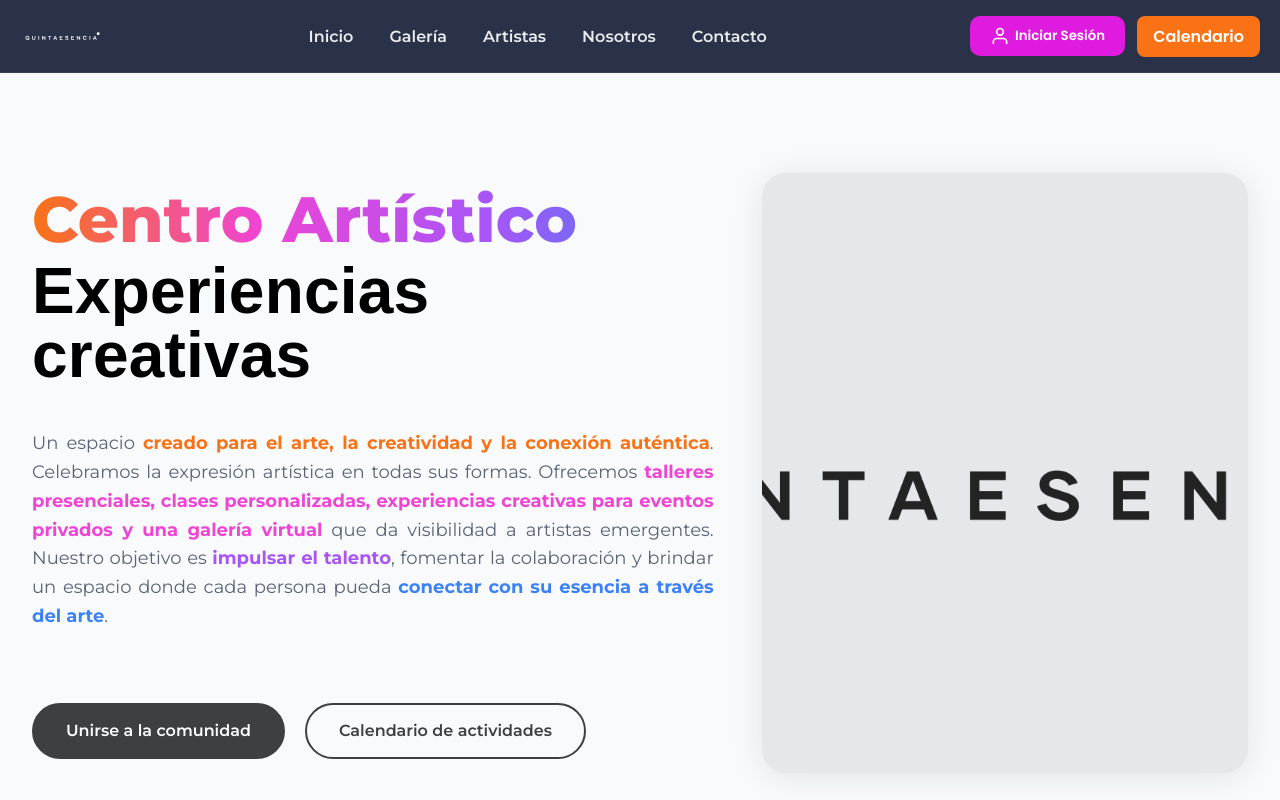
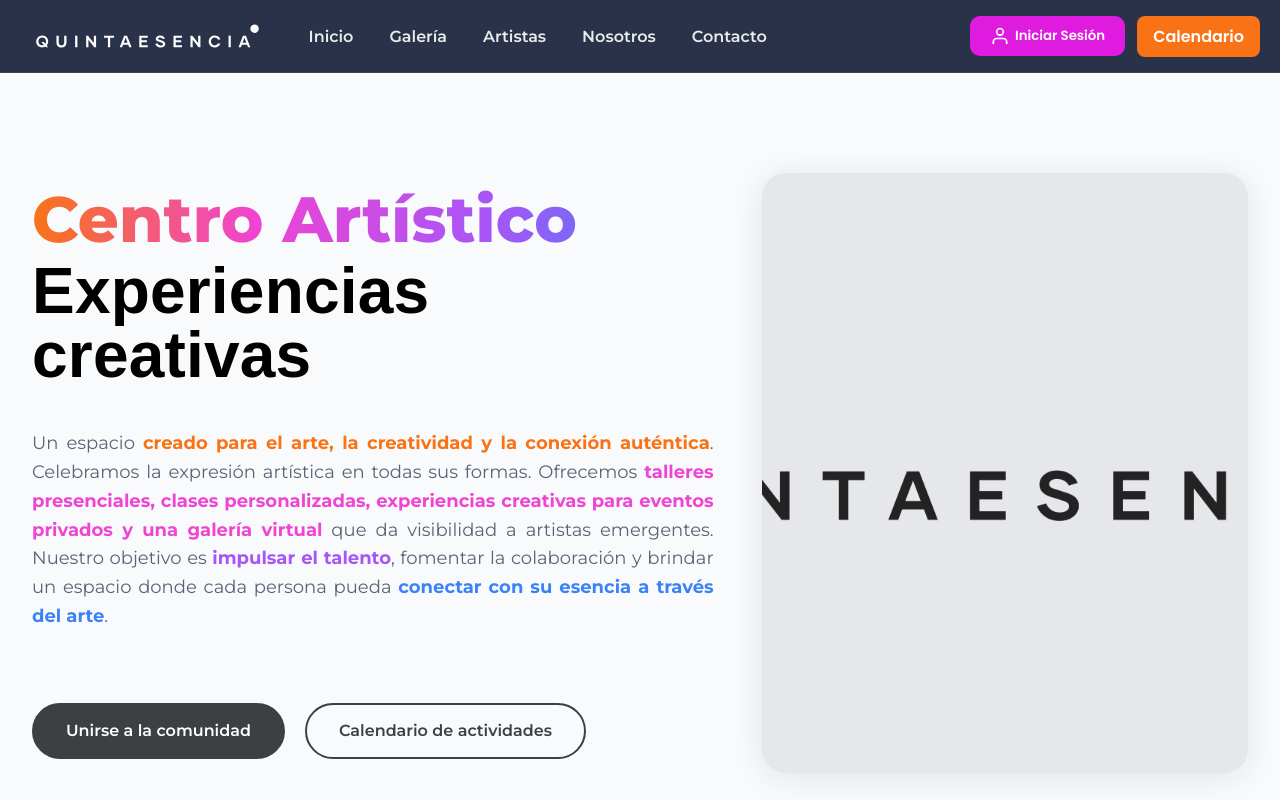
Before and after one commit to paginawebquintaesencia-sketch/5esencia, a React (Vite) app: page / in a window 1280 px wide. Built offline with nearby package versions, Linux system fonts and the light colour scheme.

Commit message:
Ajuste: escalar logo en Navbar sin afectar layout

```diff
--- a/src/components/navbar.css
+++ b/src/components/navbar.css
@@ -72,8 +72,10 @@
 /* Logo dentro del brand */
 .brand-logo {
   display: block;
-  height: 48px; /* +50% respecto a 32px */
-  width: auto; /* mantiene relación de aspecto */
+  height: 48px;
+  width: auto;
+  transform: scale(3);
+  transform-origin: left center;
 }
 
 .menu-toggle {
```
